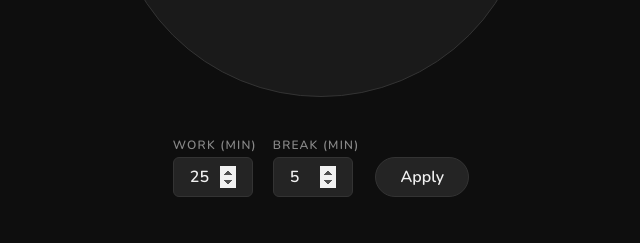
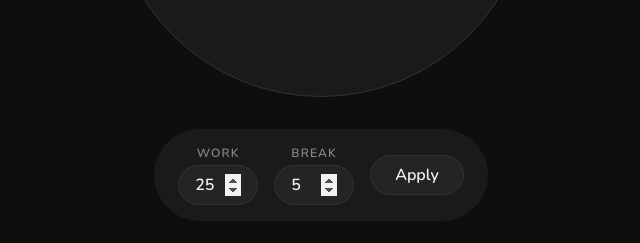
Before and after one commit to kayoungy/pomodoro-timer, a website built with Vite: page index.html in a window 1280 px wide. Shown: the part 451-694 px from the top of the page, without its empty margins (319-959 px from the left). Built offline with nearby package versions, Linux system fonts and the light colour scheme.

Commit message:
UI polish and add local storage

```diff
--- a/index.html
+++ b/index.html
@@ -19,11 +19,11 @@
       </main>
       <section class="settings-panel">
         <div class="settings-field">
-          <label for="work-duration-input">Work (min)</label>
+          <label for="work-duration-input">Work</label>
           <input id="work-duration-input" type="number" min="1" value="25">
         </div>
         <div class="settings-field">
-          <label for="break-duration-input">Break (min)</label>
+          <label for="break-duration-input">Break</label>
           <input id="break-duration-input" type="number" min="1" value="5">
         </div>
         <button id="apply-settings-btn" class="btn btn-secondary">Apply</button>
--- a/src/main.js
+++ b/src/main.js
@@ -1,6 +1,6 @@
 let DURATIONS = {
-  work:  25 * 60,
-  break: 5 * 60,
+  work:  (parseInt(localStorage.getItem('duration-work'))  || 25) * 60,
+  break: (parseInt(localStorage.getItem('duration-break')) || 5)  * 60,
 };
 
 let timeRemaining = DURATIONS.work;
@@ -78,11 +78,16 @@ function reset() {
 }
 
 function applySettings() {
-  const newWork  = Math.max(1, parseInt(workDurationInput.value)) * 60;
-  const newBreak = Math.max(1, parseInt(breakDurationInput.value)) * 60;
-  DURATIONS.work  = newWork;
-  DURATIONS.break = newBreak;
+  const newWork  = Math.max(1, parseInt(workDurationInput.value));
+  const newBreak = Math.max(1, parseInt(breakDurationInput.value));
+  DURATIONS.work  = newWork  * 60;
+  DURATIONS.break = newBreak * 60;
+  localStorage.setItem('duration-work',  newWork);
+  localStorage.setItem('duration-break', newBreak);
 }
+
+workDurationInput.value  = DURATIONS.work  / 60;
+breakDurationInput.value = DURATIONS.break / 60;
 
 startPauseBtn.addEventListener('click', startPause);
 resetBtn.addEventListener('click', reset);
--- a/src/style.css
+++ b/src/style.css
@@ -50,6 +50,12 @@
   box-sizing: border-box;
   margin: 0;
   padding: 0;
+}
+
+#app {
+  display: flex;
+  flex-direction: column;
+  align-items: center;
 }
 
 body {
@@ -130,12 +136,15 @@ body {
 }
 
 .settings-panel {
-  padding: var(--space-lg);
+  padding: var(--space-md) var(--space-lg);
   justify-content: center;
-  display: flex;
-  align-items: flex-end;
+  display: inline-flex;
+  align-items: center;
   gap: var(--space-md);
-  margin-top: var(--space-md);
+  margin-top: calc(var(--space-md) * 2);
+  border-radius: var(--radius-full);
+  background-color: var(--color-surface);
+  transition: background-color 1s ease;
 }
 
 .settings-field {
@@ -150,6 +159,7 @@ body {
   font-weight: 600;
   text-transform: uppercase;
   letter-spacing: 0.1em;
+  text-align: center;
 }
 
 .settings-field input {
@@ -159,7 +169,7 @@ body {
   color: var(--color-text);
   background-color: var(--color-btn-secondary);
   border: 1px solid var(--color-border);
-  border-radius: var(--radius-sm);
+  border-radius: var(--radius-full);
   padding: var(--space-sm) var(--space-md);
   width: 80px;
 }
```
